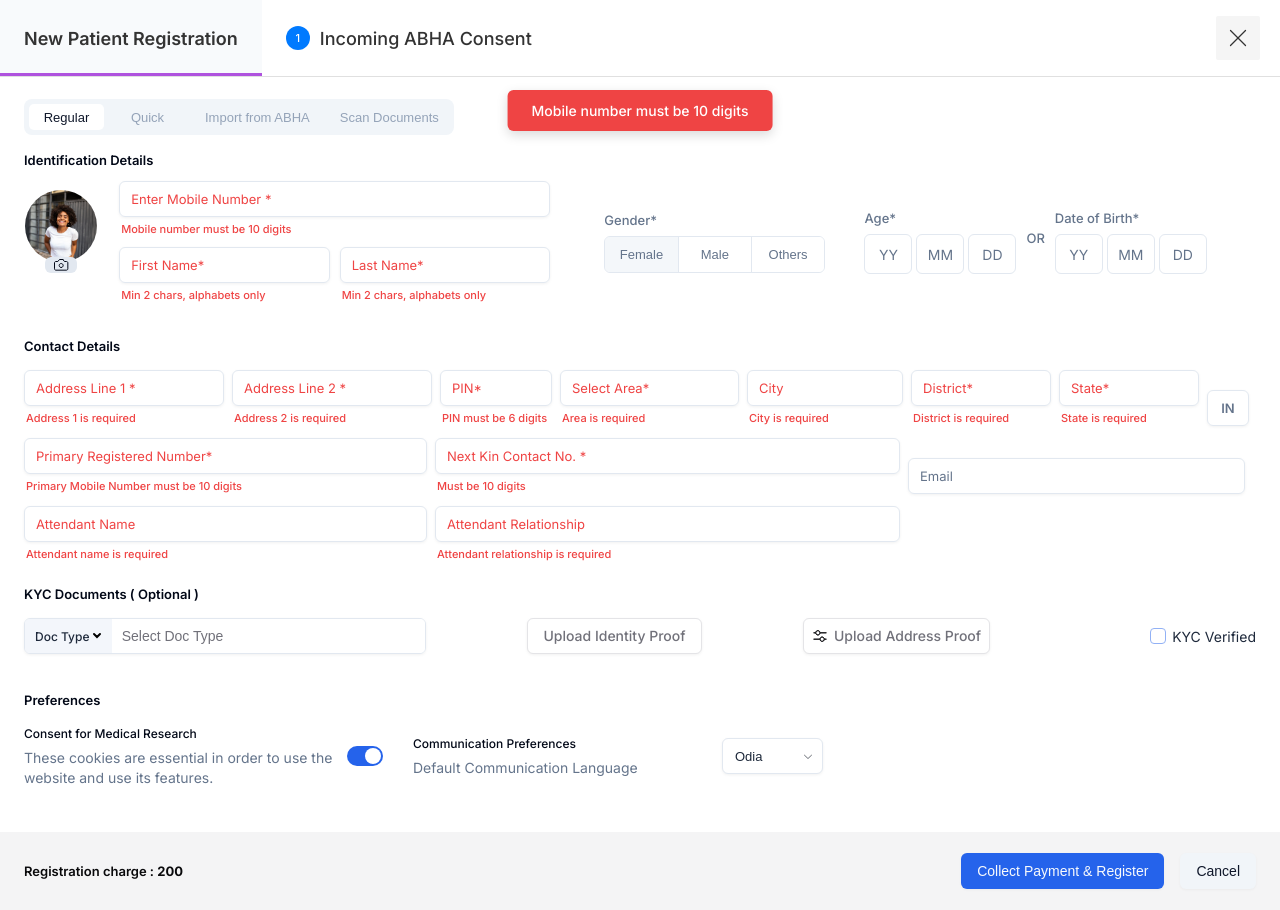
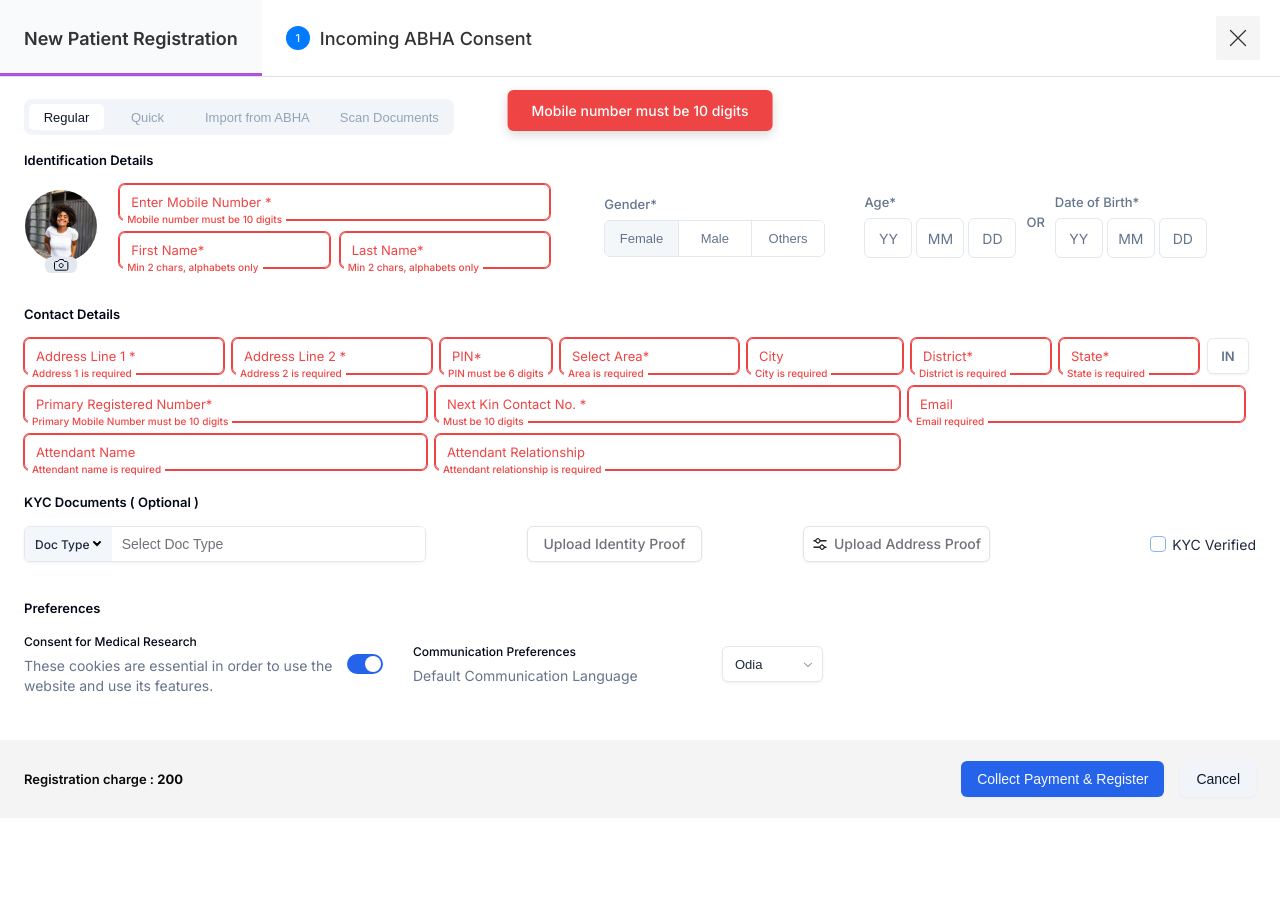
Before and after one commit to abhinm7/healthForm, a React (Vite) app: page / in a window 1280 px wide. Both pictures are taken after a click on the button "Collect Payment & Register". After the commit the page ends 818 px from the top, so only its background shows below. Built offline with nearby package versions, Linux system fonts and the light colour scheme.

Commit message:
feat: add real time error validating in forms

```diff
--- a/src/components/Common/InputField/InputField.jsx
+++ b/src/components/Common/InputField/InputField.jsx
@@ -2,11 +2,12 @@ import React from 'react';
 import styles from './InputField.module.css';
 
 const InputField = ({ label, value, onChange, onBlur, type = "text", error, ...props }) => {
+  let inputLabel = error?error:label
   return (
     <div className={styles.wrapper}>
       <div className={`${styles.inputContainer} ${error ? styles.errorBorder : ''}`}>
         <input
-          className={styles.input}
+          className={`${styles.input} ${error ? styles.errorInput : ''}`}
           type={type}
           value={value}
           onChange={onChange}
@@ -18,9 +19,8 @@ const InputField = ({ label, value, onChange, onBlur, type = "text", error, ...p
         <label className={`${styles.label} ${error ? styles.errorLabel : ''}`}>
           {label}
         </label>
+      {error && <span className={styles.errorMessage}>{error}</span>}
       </div>
-      {/* Show error message if it exists */}
-      {error && <span className={styles.errorMessage}>{error}</span>}
     </div>
   );
 };
--- a/src/components/Common/InputField/InputField.module.css
+++ b/src/components/Common/InputField/InputField.module.css
@@ -46,6 +46,7 @@ input[type="number"]::-webkit-inner-spin-button {
   background-color: transparent;
 }
 
+
 .input:focus,
 .input:not(:placeholder-shown) {
   border-color: #3B82F6;
@@ -66,6 +67,7 @@ input[type="number"]::-webkit-inner-spin-button {
 
 .errorInput {
   border-color: #EF4444 !important;
+  box-shadow: 0 0 0 1px #EF4444 !important;
 }
 
 .errorInput:focus {
@@ -77,11 +79,14 @@ input[type="number"]::-webkit-inner-spin-button {
 }
 
 .errorMessage {
-  font-size: 11px;
+  position: absolute;
+  bottom: -5px;
+  left: 4px;
+  font-size: 10px;
   color: #EF4444;
-  margin-top: 4px;
-  margin-left: 2px;
   font-weight: 500;
+  background-color: white;
+  padding: 0 4px;
   animation: fadeIn 0.2s ease-in;
 }
 
--- a/src/components/Registration/ContactDetails/ContactDetails.jsx
+++ b/src/components/Registration/ContactDetails/ContactDetails.jsx
@@ -2,7 +2,7 @@ import React from "react";
 import styles from "./ContactDetails.module.css";
 import InputField from "../../Common/InputField/InputField";
 
-const ContactDetails = ({ data, onChange, errors }) => {
+const ContactDetails = ({ data, onChange, onBlur, errors }) => {
   return (
     <div className={styles.container}>
       <h5 className={styles.title}>Contact Details</h5>
@@ -14,6 +14,7 @@ const ContactDetails = ({ data, onChange, errors }) => {
               label="Address Line 1 *"
               value={data.address1}
               onChange={(e) => onChange("address1", e.target.value)}
+              onBlur={() => onBlur && onBlur("address1")}
               error={errors.address1}
             />
           </div>
@@ -22,6 +23,7 @@ const ContactDetails = ({ data, onChange, errors }) => {
               label="Address Line 2 *"
               value={data.address2}
               onChange={(e) => onChange("address2", e.target.value)}
+              onBlur={() => onBlur && onBlur("address2")}
               error={errors.address2}
             />
           </div>
@@ -30,6 +32,7 @@ const ContactDetails = ({ data, onChange, errors }) => {
               label="PIN*"
               value={data.pin}
               onChange={(e) => onChange("pin", e.target.value)}
+              onBlur={() => onBlur && onBlur("pin")}
               error={errors.pin}
               type="number"
               maxLength={6}
@@ -40,6 +43,7 @@ const ContactDetails = ({ data, onChange, errors }) => {
               label="Select Area*"
               value={data.area}
               onChange={(e) => onChange("area", e.target.value)}
+              onBlur={() => onBlur && onBlur("area")}
               error={errors.area}
             />
           </div>
@@ -48,6 +52,7 @@ const ContactDetails = ({ data, onChange, errors }) => {
               label="City"
               value={data.city}
               onChange={(e) => onChange("city", e.target.value)}
+              onBlur={() => onBlur && onBlur("city")}
               error={errors.city}
             />
           </div>
@@ -56,6 +61,7 @@ const ContactDetails = ({ data, onChange, errors }) => {
               label="District*"
               value={data.district}
               onChange={(e) => onChange("district", e.target.value)}
+              onBlur={() => onBlur && onBlur("district")}
               error={errors.district}
             />
           </div>
@@ -64,6 +70,7 @@ const ContactDetails = ({ data, onChange, errors }) => {
               label="State*"
               value={data.state}
               onChange={(e) => onChange("state", e.target.value)}
+              onBlur={() => onBlur && onBlur("state")}
               error={errors.state}
             />
           </div>
@@ -78,6 +85,7 @@ const ContactDetails = ({ data, onChange, errors }) => {
               label="Primary Registered Number*"
               value={data.primaryMobile}
               onChange={(e) => onChange("primaryMobile", e.target.value)}
+              onBlur={() => onBlur && onBlur("primaryMobile")}
               error={errors.primaryMobile}
               type="number"
               maxLength={10}
@@ -88,6 +96,7 @@ const ContactDetails = ({ data, onChange, errors }) => {
               label="Next Kin Contact No. *"
               value={data.kinMobile}
               onChange={(e) => onChange("kinMobile", e.target.value)}
+              onBlur={() => onBlur && onBlur("kinMobile")}
               error={errors.kinMobile}
               type="number"
               maxLength={10}
@@ -98,6 +107,7 @@ const ContactDetails = ({ data, onChange, errors }) => {
               label="Email"
               value={data.email}
               onChange={(e) => onChange("email", e.target.value)}
+              onBlur={() => onBlur && onBlur("email")}
               error={errors.email}
             />
           </div>
@@ -109,6 +119,7 @@ const ContactDetails = ({ data, onChange, errors }) => {
               label="Attendant Name"
               value={data.attendantName}
               onChange={(e) => onChange("attendantName", e.target.value)}
+              onBlur={() => onBlur && onBlur("attendantName")}
               error={errors.attendantName}
             />
           </div>
@@ -117,11 +128,11 @@ const ContactDetails = ({ data, onChange, errors }) => {
               label="Attendant Relationship"
               value={data.attendantRel}
               onChange={(e) => onChange("attendantRel", e.target.value)}
+              onBlur={() => onBlur && onBlur("attendantRel")}
               error={errors.attendantRel}
             />
           </div>
         </div>
-
       </div>
     </div>
   );
--- a/src/utils/validation.js
+++ b/src/utils/validation.js
@@ -52,7 +52,9 @@ export const validateForm = (data) => {
     if (!data.attendantRel) errors.attendantRel = "Attendant relationship is required";
 
     // Email
-
+    if (!data.email) {
+        errors.email = "Email required";
+    }
     if (data.email && !/^[^\s@]+@[^\s@]+\.[^\s@]+$/.test(data.email)) {
         errors.email = "Invalid email format";
     }
```
